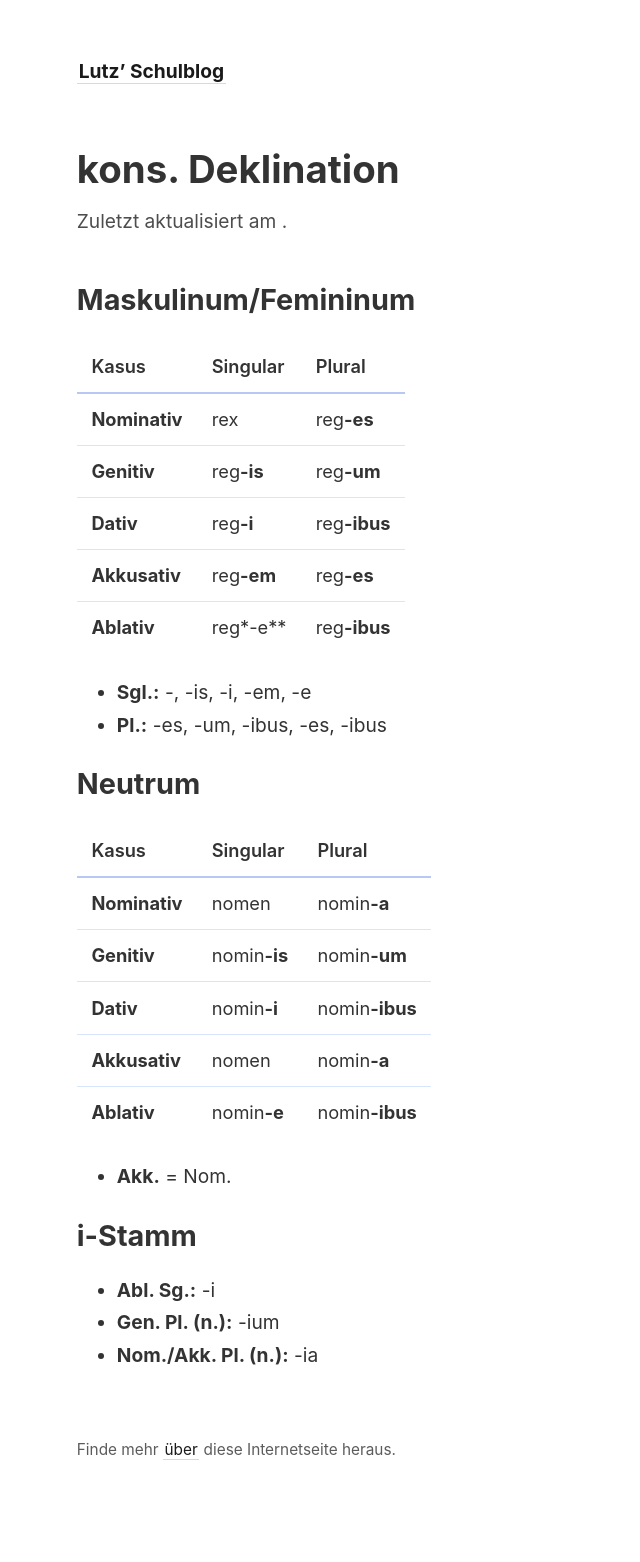
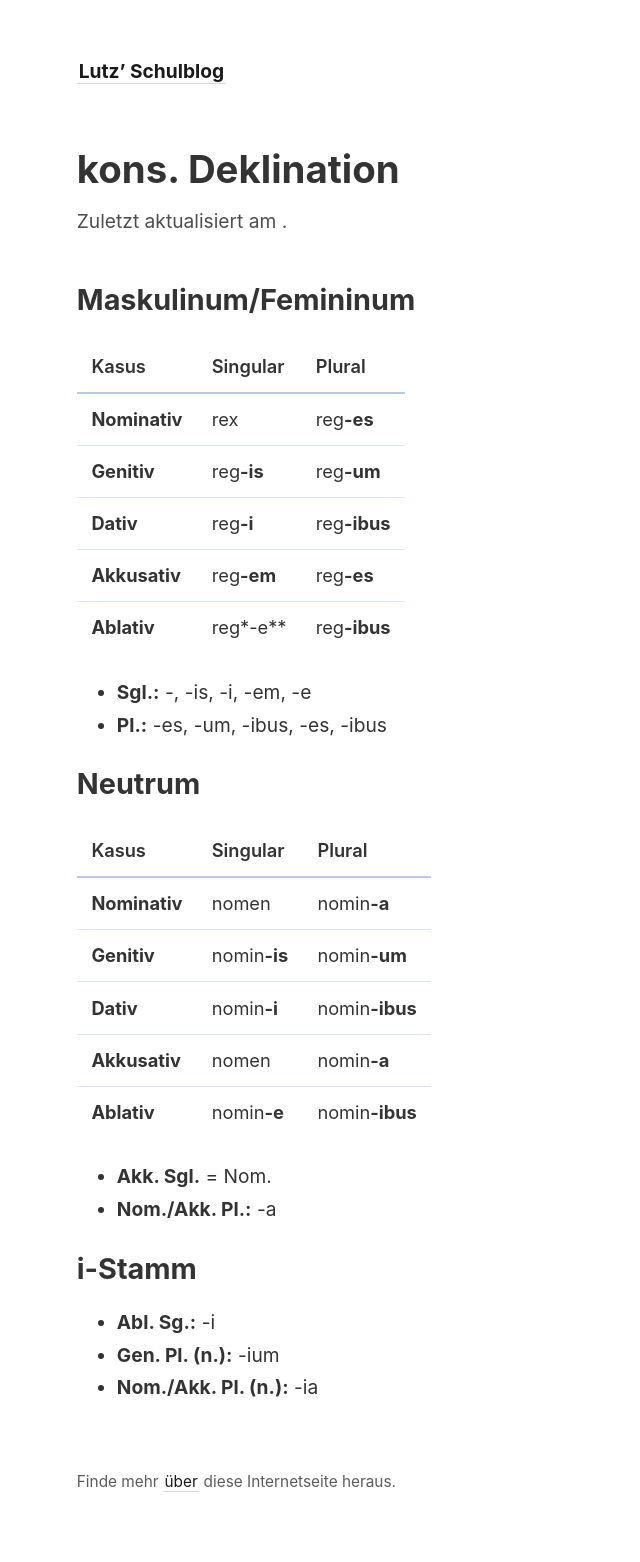
Before and after one commit to lutz-stu/school-blog, a Jekyll site: the page built from _notes/Latein/kons-deklination.md, in a window 1280 px wide. Shown: the whole page, without its empty margins (0-640 px from the left). Built offline with Jekyll 4.4.1, drawn with Linux system fonts in a browser that asks for light colours; before the commit the page ends 1530 px from its top, so only the background shows below that.

Commit message:
Update Latein content (kons. Deklination)

```diff
--- a/_notes/Latein/kons-deklination.md
+++ b/_notes/Latein/kons-deklination.md
@@ -25,7 +25,8 @@ Kasus | Singular | Plural
 **Akkusativ** | nomen | nomin**-a**
 **Ablativ** | nomin**-e** | nomin**-ibus**
 
-- **Akk.** = Nom.
+- **Akk. Sgl.** = Nom.
+- **Nom./Akk. Pl.:** -a
 
 ## i-Stamm
 
```
